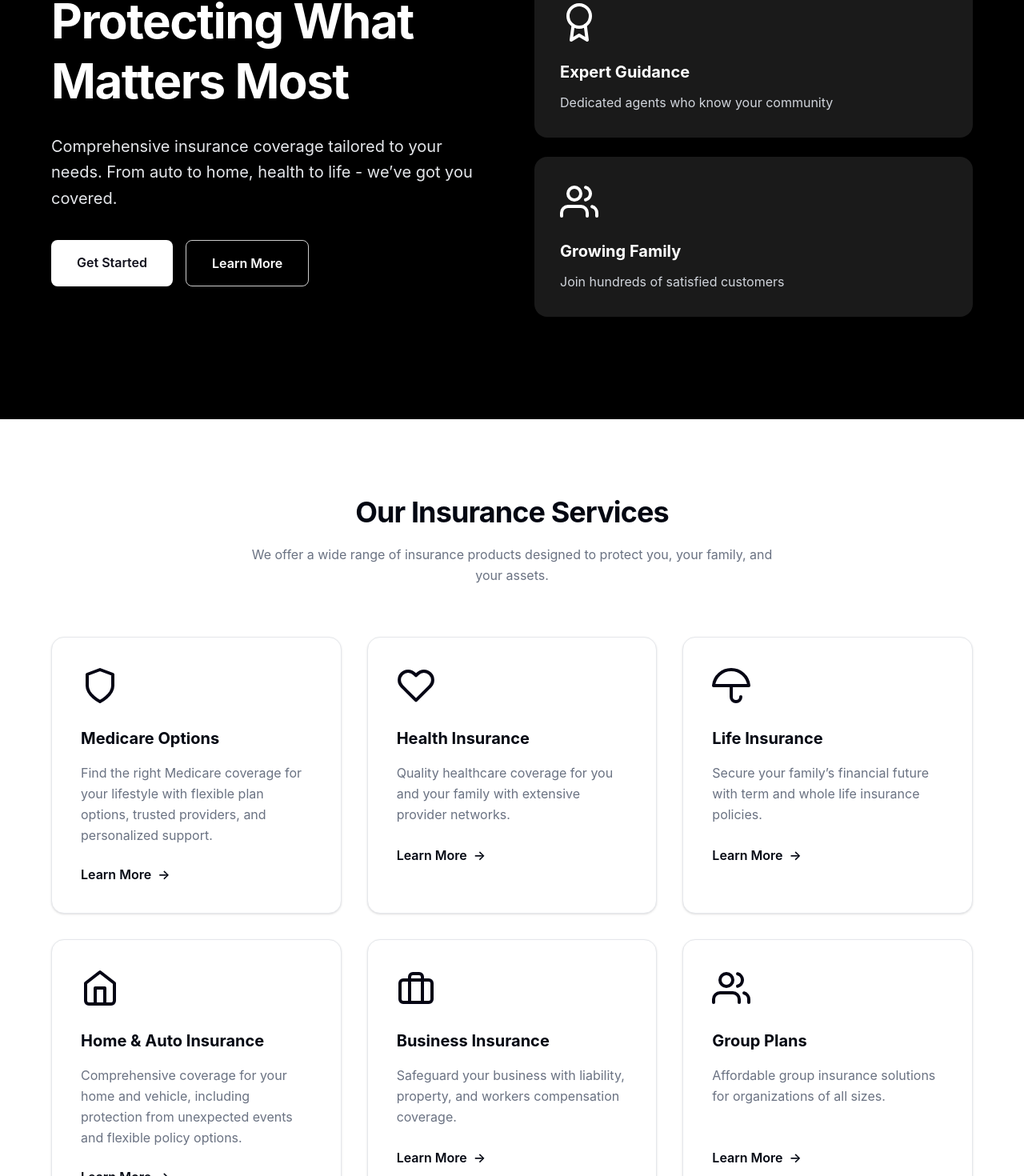
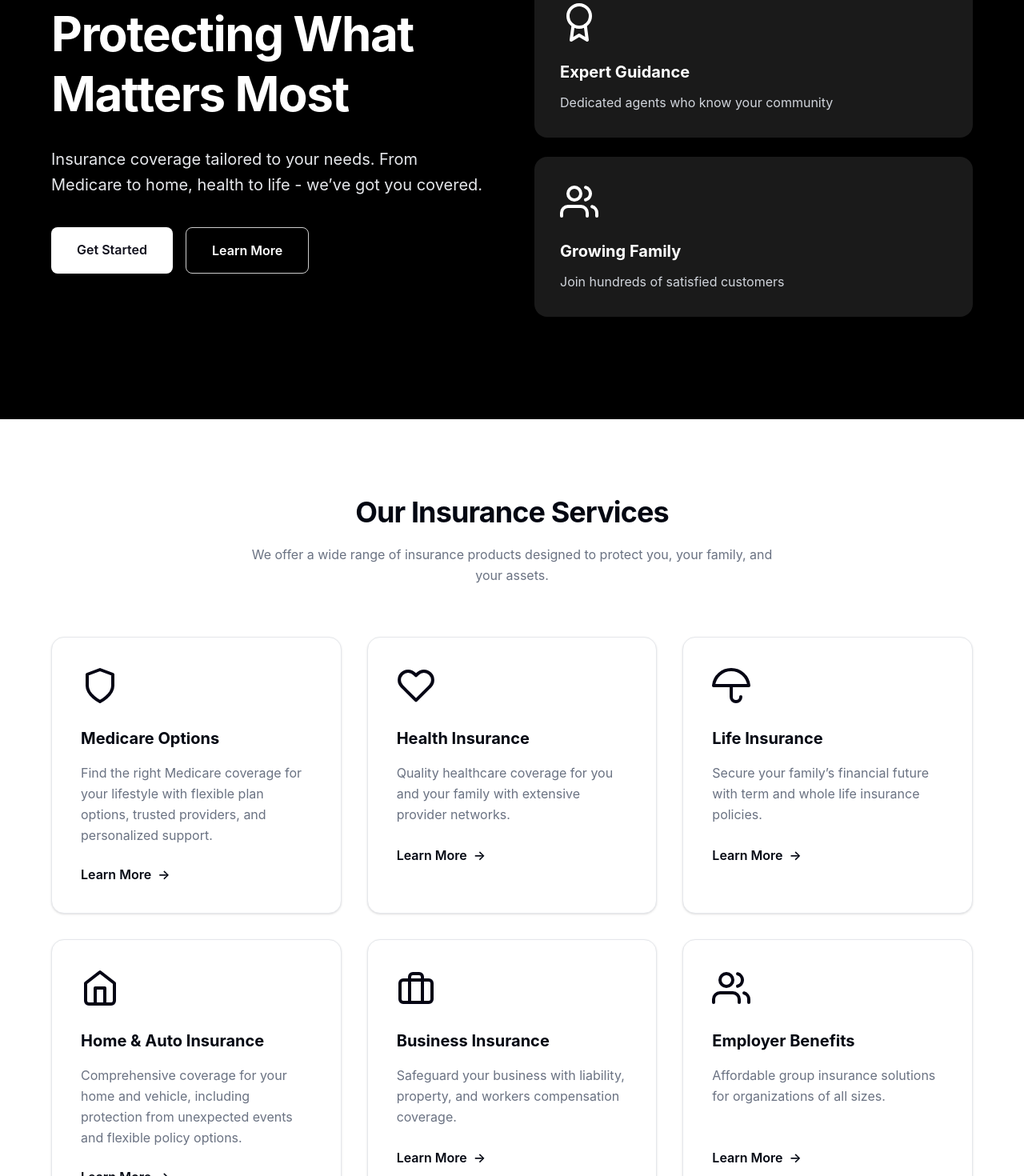
Before and after one commit to widner0623/double-a-insurance-website, a React (Vite) app in the folder client/: page / in a window 1280 px wide. Shown: the part 469-1939 px from the top of the page at 80% size. Built offline with nearby package versions, Linux system fonts and the light colour scheme.

Commit message:
slight changes from client, picture, text from the team cards

```diff
--- a/client/src/components/Hero.jsx
+++ b/client/src/components/Hero.jsx
@@ -39,7 +39,7 @@ function Hero() {
           </h1>
 
           <p className="mt-7 max-w-xl text-lg leading-relaxed text-gray-200 md:text-xl">
-            Comprehensive insurance coverage tailored to your needs. From auto
+             Insurance coverage tailored to your needs. From Medicare
             to home, health to life - we’ve got you covered.
           </p>
 
--- a/client/src/components/Services.jsx
+++ b/client/src/components/Services.jsx
@@ -37,7 +37,7 @@ function Services() {
 
     {
       icon: <FiUsers />,
-      title: "Group Plans",
+      title: "Employer Benefits",
       text: "Affordable group insurance solutions for organizations of all sizes.",
     },
   ];
--- a/client/src/components/Team.jsx
+++ b/client/src/components/Team.jsx
@@ -5,7 +5,6 @@ function Team() {
     {
       name: "Angela Embry",
       title: "CEO / Insurance Agent",
-      specialty: "Health & Life Insurance",
       bio: "With 20+ years of experience in the industry, Angela is passionate about helping people feel confident in their coverage decisions. She specializes in matching individuals and businesses with plans that truly fit their needs, making the process simple, stress-free, and tailored to each client.",
       email: "doubleainsurance@yahoo.com",
       phone: "(270) 202-0347",
@@ -15,7 +14,6 @@ function Team() {
     {
       name: "Amie Watkins",
       title: "CEO / Insurance Agent",
-      specialty: "Health & Life Insurance",
       bio: "Amie brings over 10 years of experience in the insurance industry, specializing in helping clients find the right coverage to fit their unique needs. Whether working with individuals or exployer groups, she is dedicated to providing personalized solutions, clear guidance, and reliable support every step of the way.",
       email: "doubleainsurance@yahoo.com",
       phone: "(270) 202-1101",
@@ -47,7 +45,7 @@ function Team() {
               <img
                 src={agent.image}
                 alt={agent.name}
-                className="h-[380px] w-full object-cover"
+                className="h-[400px] w-full object-cover"
               />
 
               <div className="p-8">
@@ -58,8 +56,6 @@ function Team() {
                 <p className="mt-2 font-medium text-gray-800">
                   {agent.title}
                 </p>
-
-                <p className="mt-2 text-gray-500">{agent.specialty}</p>
 
                 <p className="mt-6 leading-relaxed text-gray-500">
                   {agent.bio}
```
